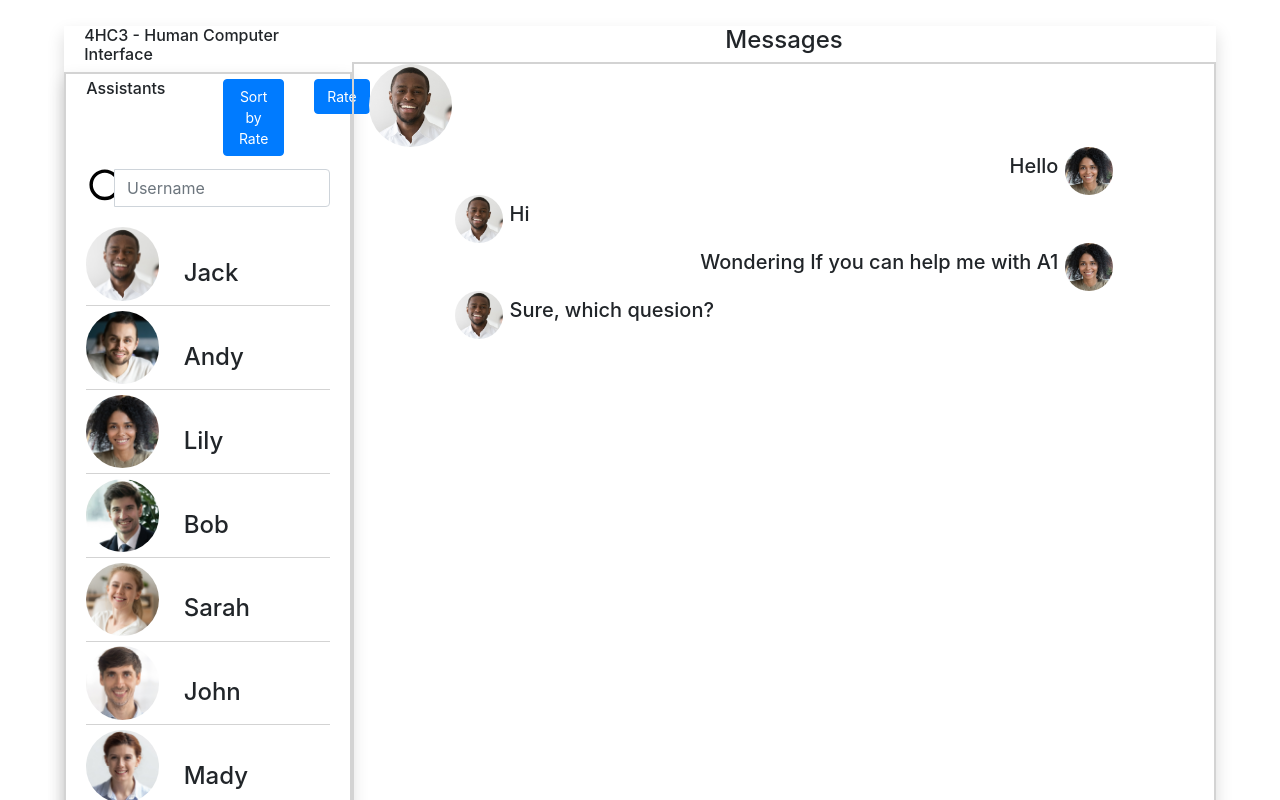
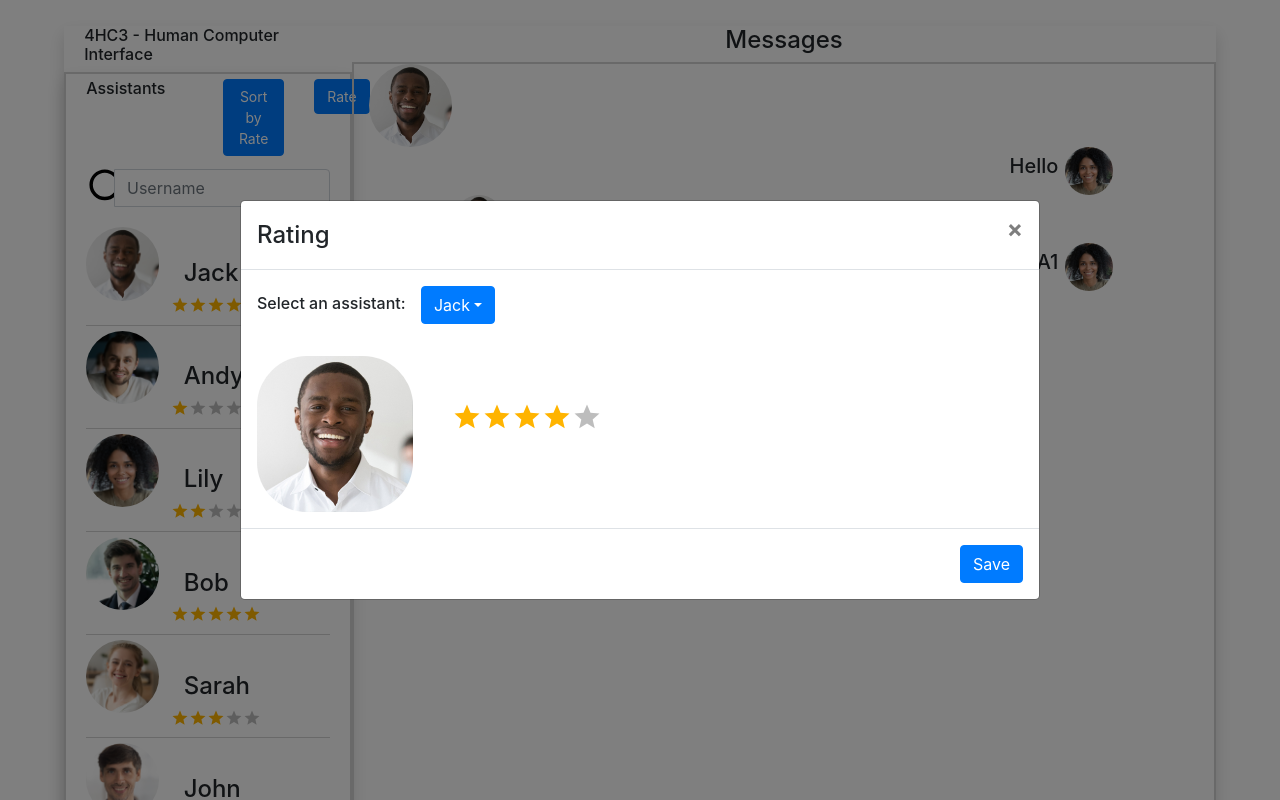
Before and after one commit to Behzadkha/4hc3project, a React (Create React App) app in the folder mcstudy/: page /messages in a window 1280 px wide. Shown: the top 800 px of the page. Built offline with nearby package versions, Linux system fonts and the light colour scheme.

Commit message:
implemented the rating system in messages.js

```diff
--- a/mcstudy/package.json
+++ b/mcstudy/package.json
@@ -3,6 +3,9 @@
   "version": "0.1.0",
   "private": true,
   "dependencies": {
+    "@material-ui/core": "^4.11.0",
+    "@material-ui/icons": "^4.9.1",
+    "@material-ui/lab": "^4.0.0-alpha.56",
     "@testing-library/jest-dom": "^5.11.5",
     "@testing-library/react": "^11.1.1",
     "@testing-library/user-event": "^12.2.0",
--- a/mcstudy/src/ComponentStyles/Messages.css
+++ b/mcstudy/src/ComponentStyles/Messages.css
@@ -36,3 +36,6 @@
     border : 1px solid gray;
     cursor: pointer;
 }
+.rating{
+    margin: 0 0 0 5%;
+}
--- a/mcstudy/src/Components/Messages.js
+++ b/mcstudy/src/Components/Messages.js
@@ -1,5 +1,5 @@
 import React, { Component } from 'react';
-import { Col, Row, Container, Button, Form } from 'react-bootstrap';
+import { Col, Row, Container, Button, Form, Modal, Dropdown, DropdownButton } from 'react-bootstrap';
 import '../ComponentStyles/Messages.css';
 import searchLogo from '../search.svg';
 import sendLogo from '../send.svg';
@@ -10,26 +10,31 @@ import Bob from '../Images/4.jpg';
 import Sarah from '../Images/5.jpg';
 import John from '../Images/6.jpg';
 import Mady from '../Images/7.jpg';
+import { Rating } from '@material-ui/lab';
 
 export default class Messages extends Component {
     constructor(props) {
         super(props);
         this.state = {
             assistants: [
-                { id: 0, name: 'Jack', image: Jack },
-                { id: 1, name: 'Andy', image: Andy },
-                { id: 2, name: 'Lily', image: Lily },
-                { id: 3, name: 'Bob', image: Bob },
-                { id: 4, name: 'Sarah', image: Sarah },
-                { id: 5, name: 'John', image: John },
-                { id: 6, name: 'Mady', image: Mady },
+                { id: 0, name: 'Jack', image: Jack, rating: 4 },
+                { id: 1, name: 'Andy', image: Andy, rating: 1 },
+                { id: 2, name: 'Lily', image: Lily, rating: 2 },
+                { id: 3, name: 'Bob', image: Bob, rating: 5 },
+                { id: 4, name: 'Sarah', image: Sarah, rating: 3 },
+                { id: 5, name: 'John', image: John, rating: 1 },
+                { id: 6, name: 'Mady', image: Mady, rating: 5 },
             ],
             id: 7,
             selectedAssistant: 0, //assistants index
             messages: [{ id: 0, message: ["Hello", "Hi", "Wondering If you can help me with A1", "Sure, which quesion?"] }, { id: 2, message: ["Hello"] }],
             input: [{}], //id:0, message:[], to save the text written but not sent yet
-            timer : 0, // for demo, Andy sends a message after 5 seconds of recieveing a message
-            interval : 0
+            timer: 0, // for demo, Andy sends a message after 5 seconds of recieveing a message
+            interval: 0, // for demo ^
+            searchInput: "",// the input from the assistant's search field
+            showRatingModal: true,
+            ratingPerson: 0, //the person being rated
+            newRating: 0
         }
 
     }
@@ -63,7 +68,7 @@ export default class Messages extends Component {
 
         //demo only
         //if the id == 1 which is andy, start the timer, for a fake reply
-        if(id === 1){
+        if (id === 1) {
             this.startTimer();
         }
     }
@@ -84,20 +89,40 @@ export default class Messages extends Component {
 
     }
 
+
+    //search for assistants
+    //set the seachInput
+    handleSearch(e) {
+        let input = e.target.value;
+        this.setState({
+            searchInput: input,
+        });
+    }
+
     //start timer(for demo only)
-    startTimer(){
+    startTimer() {
         let interval = setInterval(() => {
-            this.setState({timer : this.state.timer + 1})
+            this.setState({ timer: this.state.timer + 1 })
         }, 1000);
         this.setState({
-            interval : interval
+            interval: interval
         });
+    }
+
+    //save rating and close modal
+    saveRating() {
+        let assistants = this.state.assistants;
+        assistants[this.state.ratingPerson].rating = this.state.newRating;
+        this.setState({
+            showRatingModal: false,
+            assistants: assistants,
+            newRating: 0
+        })
     }
 
     render() {
         let messageIndex = this.state.messages.findIndex(({ id }) => id === this.state.selectedAssistant);
         let inputIndex = this.state.input.findIndex(({ id }) => id === this.state.selectedAssistant);
-        console.log(this.state.timer);
         return (
             <Container fluid className="messagesContainer">
                 <Row className="shadow">
@@ -115,7 +140,7 @@ export default class Messages extends Component {
                                         <Button style={{ fontSize: "14px" }}>Sort by Rate</Button>
                                     </Col>
                                     <Col lg="2">
-                                        <Button style={{ fontSize: "14px" }}>Rate</Button>
+                                        <Button style={{ fontSize: "14px" }} onClick={() => this.setState({ showRatingModal: true })}>Rate</Button>
                                     </Col>
                                 </Row>
                                 <Row>
@@ -125,16 +150,38 @@ export default class Messages extends Component {
                                             <div className="input-group-prepend">
                                                 <img src={searchLogo} alt="searchLOGO"></img>
                                             </div>
-                                            <input type="text" className="form-control searchDiv" placeholder="Username" aria-label="Username" aria-describedby="basic-addon1" />
+                                            <input type="text" className="form-control searchDiv" placeholder="Username" aria-label="Username" aria-describedby="basic-addon1"
+                                                value={this.state.searchInput} onChange={this.handleSearch.bind(this)}
+                                            />
                                         </div>
                                         <div>
-                                            {this.state.assistants.map(person =>
+                                            {this.state.assistants.map(person => {
+                                                if (this.state.searchInput !== "" && (person.name.toUpperCase()).startsWith(this.state.searchInput.toUpperCase())) {
+                                                    console.log("hje");
+                                                    return (
                                                         <Row className="assistant" noGutters={true} key={person.id} onClick={this.handleAssistantClick.bind(this, person.id)}>
                                                             <Col>
                                                                 <img src={person.image} className="personImage" alt="person" />
                                                                 <h4 style={{ marginTop: "13%", marginLeft: "40%" }}>{person.name}</h4>
+                                                                <Rating name="size-small" className="rating" value={person.rating || 0} size="small" readOnly />
+
                                                             </Col>
                                                         </Row>
+                                                    )
+                                                }
+                                                else if (this.state.searchInput === "")
+                                                    return (
+                                                        <Row className="assistant" noGutters={true} key={person.id} onClick={this.handleAssistantClick.bind(this, person.id)}>
+                                                            <Col>
+                                                                <img src={person.image} className="personImage" alt="person" />
+                                                                <h4 style={{ marginTop: "13%", marginLeft: "40%" }}>{person.name}</h4>
+                                                                <Rating name="size-small" className="rating" value={person.rating || 0} size="small" readOnly />
+                                                            </Col>
+                                                        </Row>
+                                                    )
+                                                else
+                                                    return <h1>Not valid</h1>
+                                            }
                                             )}
                                         </div>
                                     </Col>
@@ -156,18 +203,20 @@ export default class Messages extends Component {
                                 {/*Assistant being contacted, info */}
                                 <Row>
                                     <Col>
+                                        {this.state.assistants.length >= 1 &&
                                             <img className="personImage" style={{ width: "10%" }} src={this.state.assistants[this.state.selectedAssistant].image} alt="assistant" />
+                                        }
                                     </Col>
                                 </Row>
                                 {/*messages */}
                                 <Row>
                                     <Col>
-                                        {messageIndex >= 0 &&
+                                        {(messageIndex >= 0 && this.state.assistants[this.state.selectedAssistant] !== undefined) &&
                                             this.state.messages[messageIndex].message.map((message, index) =>
                                                 <Row key={index}>
                                                     <Col style={{ margin: "0 10% 0 10%" }}>
                                                         {(index < 4 && this.state.selectedAssistant === 0) &&
-                                                            (
+                                                            ((
                                                                 (
                                                                     (index % 2 !== 0) && (
                                                                         <div>
@@ -186,14 +235,14 @@ export default class Messages extends Component {
                                                                     <img className="personImage" style={{ float: "right", width: "5%", paddingTop: "10px" }} alt="avatar" src={Lily}></img>
                                                                     <h5 style={{ float: "right", margin: "2% 1% 0 0", display: "inline-block" }}>{message}</h5>
                                                                 </div>
-                                                            )
+                                                            ))
                                                         }
                                                     </Col>
                                                 </Row>
                                             )
                                         }
-                                        {/*Hard coded message after 10 seconds from Andy(id=1)*/}
-                                        {(this.state.selectedAssistant === 1 && this.state.timer === 10) &&
+                                        {/*Hard coded message after 5 seconds from Andy(id=1)*/}
+                                        {(this.state.selectedAssistant === 1 && this.state.timer === 5) &&
                                             <Row>
                                                 {clearInterval(this.state.interval)}
                                                 <Col style={{ margin: "0 10% 0 10%" }}>
@@ -223,7 +272,71 @@ export default class Messages extends Component {
 
                     </Col>
                 </Row>
+
+                {/*modal */}
+                <Modal
+                    show={this.state.showRatingModal}
+                    onHide={() => this.setState({ showRatingModal: false })}
+                    size="lg"
+                    aria-labelledby="contained-modal-title-vcenter"
+                    centered
+                >
+                    <Modal.Header closeButton>
+                        <Modal.Title id="contained-modal-title-vcenter">
+                            Rating
+                            </Modal.Title>
+                    </Modal.Header>
+                    <Modal.Body>
+                        <Row noGutters={true}>
+
+                            <h6 style={{ marginTop: "1%" }}>
+                                Select an assistant:
+                            </h6>
+
+                            <DropdownButton id="dropdown-basic-button" style={{ paddingLeft: "2%" }} title={this.state.assistants[this.state.ratingPerson].name}>
+                                {this.state.assistants.map((person) => {
+                                    if (person.name !== this.state.assistants[this.state.ratingPerson].name) {
+                                        return (
+                                            <Dropdown.Item key={person.id}
+                                                onClick={() => {
+                                                    this.setState({ ratingPerson: person.id });
+                                                }}
+                                            >{person.name}</Dropdown.Item>
+                                        )
+                                    }
+                                    return null
+
+                                }
+
+                                )}
+                            </DropdownButton>
+
+                        </Row>
+                        <Row style={{ paddingLeft: "2%" }}>
+                            <img className="personImage" style={{ width: "20%", margin: "4% 0 0 0" }} src={this.state.assistants[this.state.ratingPerson].image} alt="personImage" />
+                            <div style={{ padding: "10% 0 0 5%" }}>
+
+                                <Rating name="size-medium"
+                                    value={
+                                        (this.state.newRating === 0)
+                                            ?
+                                            this.state.assistants[this.state.ratingPerson].rating
+                                            :
+                                            this.state.newRating
+                                    }
+                                    size="large"
+                                    onChange={(e, newValue) => this.setState({ newRating: newValue })}
+                                />
+                            </div>
+                        </Row>
+                    </Modal.Body>
+                    <Modal.Footer>
+                        <Button onClick={this.saveRating.bind(this)}>Save</Button>
+                    </Modal.Footer>
+                </Modal>
             </Container>
+
+
         )
     }
 }
```
Also changed, not shown: 1 other file (tests, documents, lock files or other folders). Lines whose indentation alone changed are shown as unchanged.
